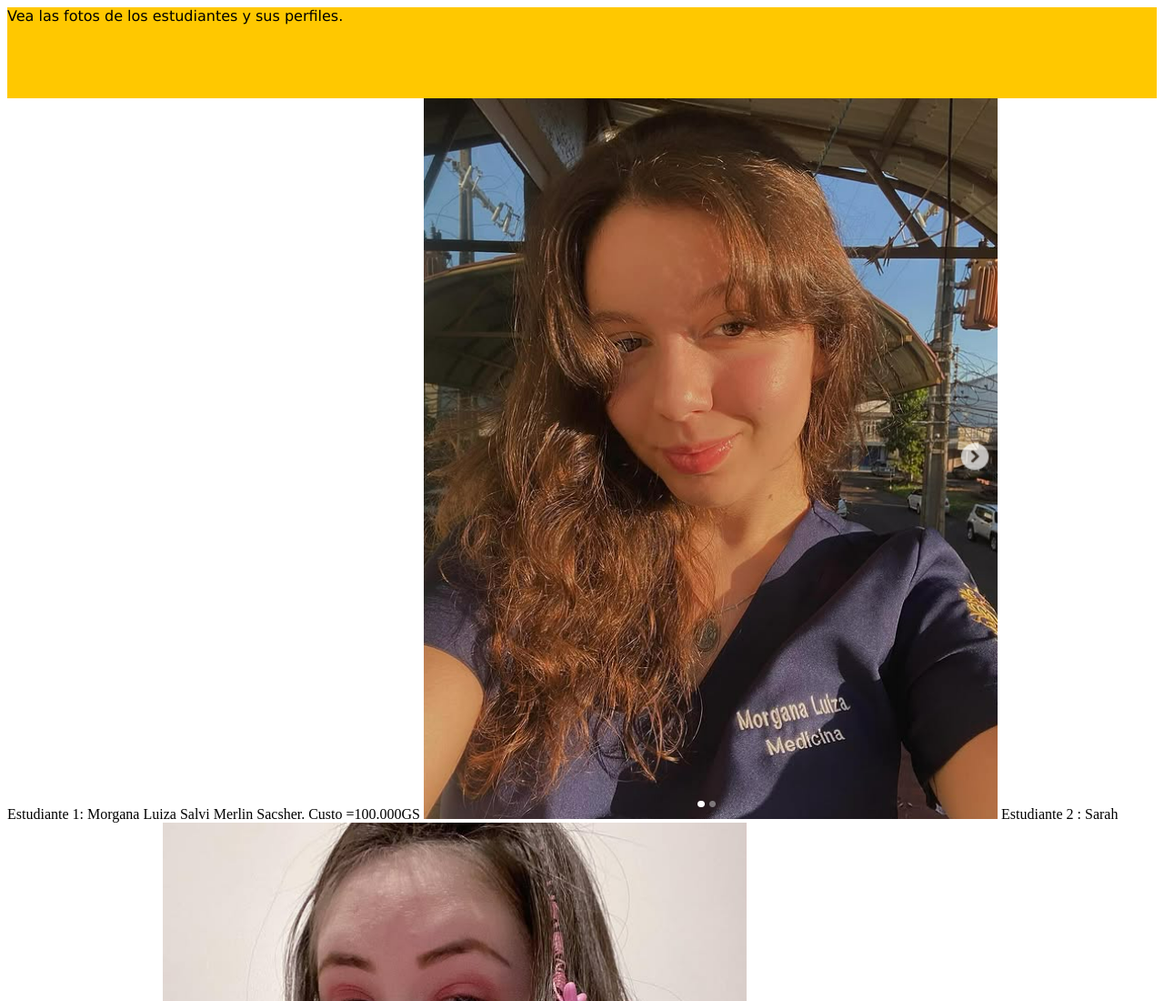
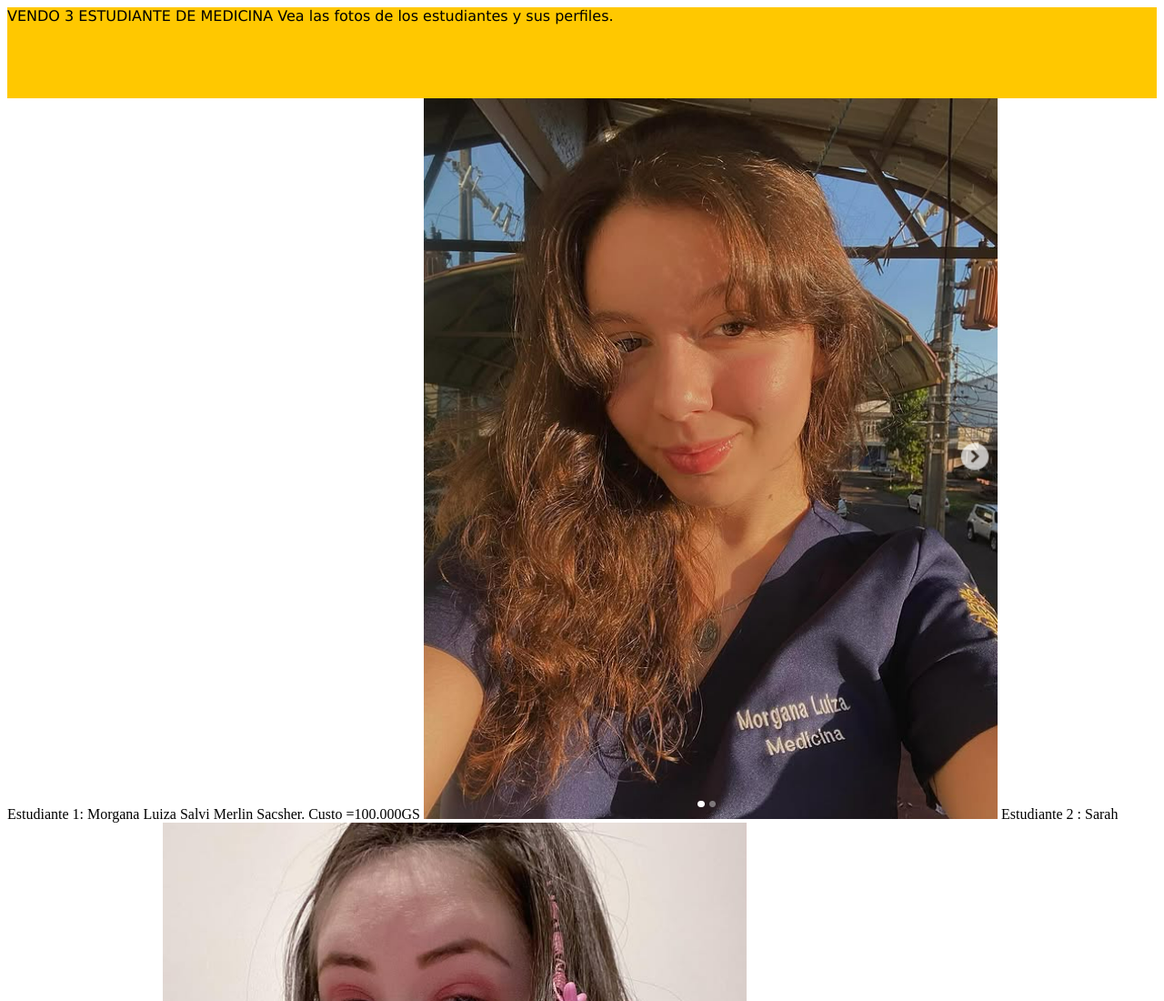
Before and after one commit to EduardoZanoni/Site-do-palaguai, a plain HTML site: page Venda.html in a window 1280 px wide. Shown: the top 1100 px of the page at 91% size. Drawn offline with Linux system fonts and the light colour scheme.

Commit message:
Update Venda.html

```diff
--- a/Venda.html
+++ b/Venda.html
@@ -7,7 +7,7 @@
 
 <body>
 <header>
-
+  VENDO 3 ESTUDIANTE DE MEDICINA
 Vea las fotos de los estudiantes y sus perfiles. <link rel="stylesheet" href="Persona.css">
 </header>
 
```
